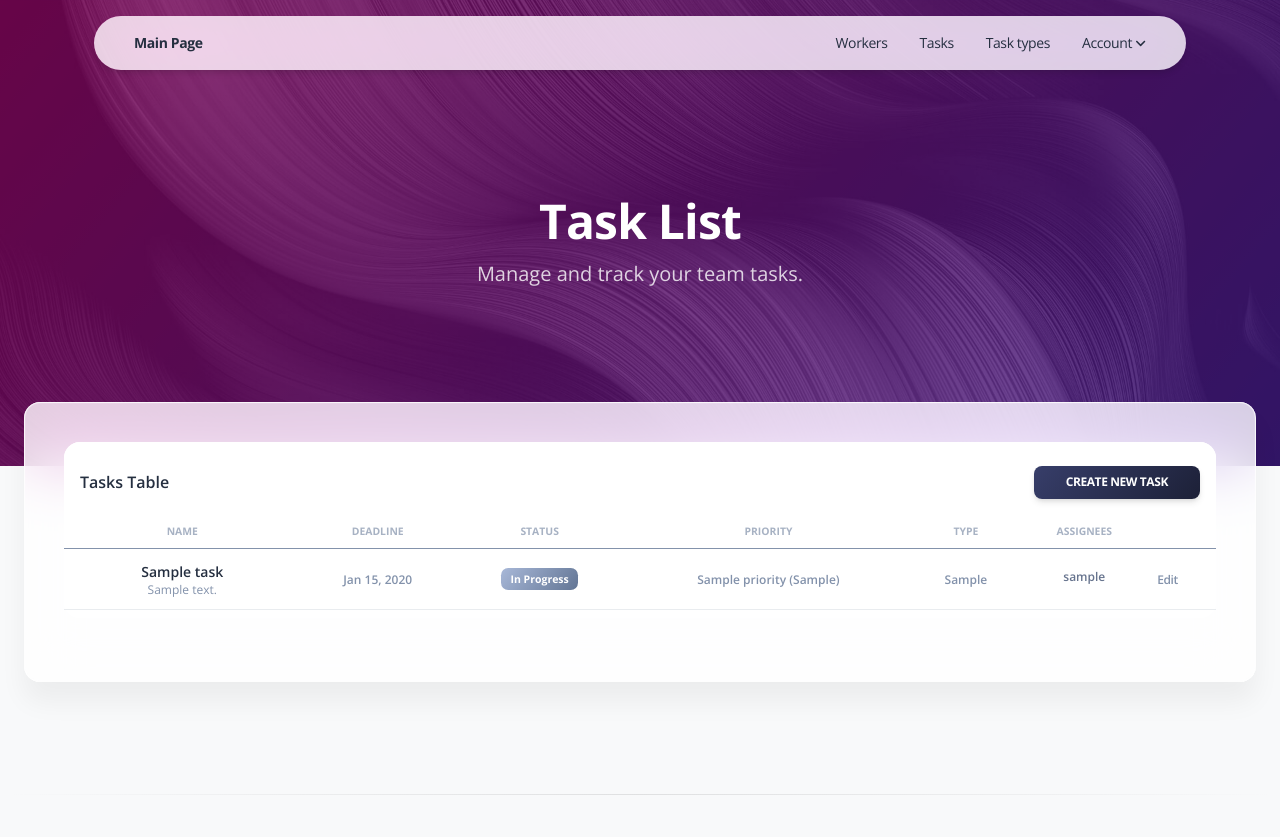
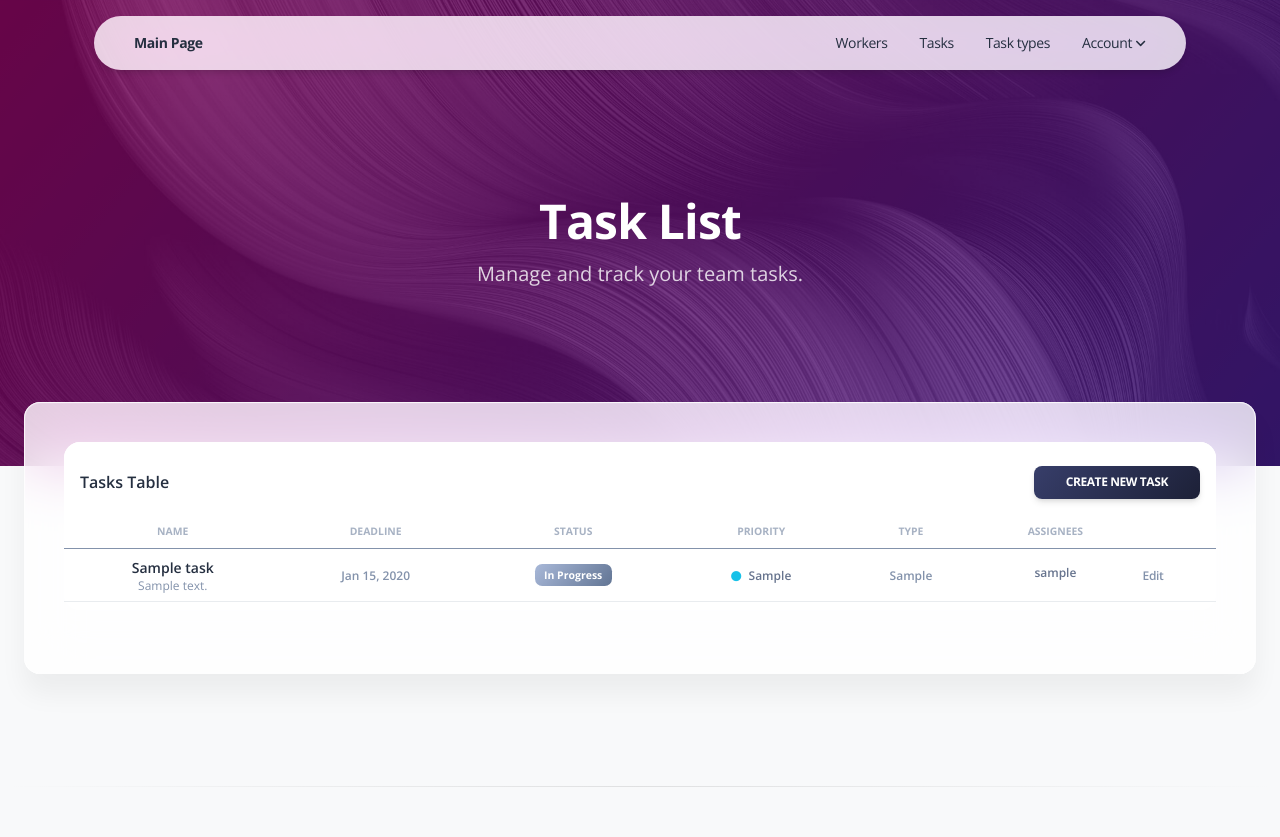
Before and after one commit to Dolteriska/IT-company-task-manager, a Django app: template templates/tasks/task_list.html in a window 1280 px wide. Shown: the top 837 px of the page. Run offline with Django 5.2, Linux system fonts and the light colour scheme; the template is opened without the code that fills it: most values are stand-ins (such as "Sample title", 1, 10 or a date in 2020); some libraries are stand-ins or nearby versions.

Commit message:
name and description position fix, changed priority display (must be changed later for better visibility)

```diff
--- a/templates/tasks/task_list.html
+++ b/templates/tasks/task_list.html
@@ -45,10 +45,14 @@
                 <tbody>
                   {% for task in task_list %}
                   <tr>
-                    <td>
-                      <div class="d-flex flex-column align-items-center justify-content-center px-3 py-1 text-center">
-                        <h6 class="mb-0 text-sm">{{ task.name }}</h6>
-                        <p class="text-xs text-secondary mb-0">{{ task.description|truncatechars:30 }}</p>
+                    <td class="align-middle" style="height: 1px;">
+                      <div class="d-flex align-items-center justify-content-center h-100 w-100">
+                        <div class="d-flex flex-column justify-content-center text-center">
+                          <h6 class="mb-0 text-sm">{{ task.name }}</h6>
+                          <p class="text-xs text-secondary mb-0">
+                            {{ task.description|truncatechars:40|default:"no description" }}
+                          </p>
+                        </div>
                       </div>
                     </td>
                     <td class="align-middle text-center">
@@ -63,8 +67,11 @@
                         <span class="badge badge-sm bg-gradient-secondary">In Progress</span>
                       {% endif %}
                     </td>
-                    <td class="align-middle text-center">
-                      <span class="text-secondary text-xs font-weight-bold">{{ task.priority }} ({{ task.get_priority_display }})</span>
+                    <td class="align-middle text-center text-sm">
+                      <span class="text-xs font-weight-bold">
+                        <i class="fa fa-circle {% if task.priority == 4 %}text-danger{% else %}text-info{% endif %} text-xxs me-1"></i>
+                        {{ task.get_priority_display }}
+                      </span>
                     </td>
                     <td class="align-middle text-center">
                       <span class="text-secondary text-xs font-weight-bold">{{ task.task_type }}</span>
@@ -95,7 +102,6 @@
                                See more
                             </a>
                           {% endif %}
-
                         {% empty %}
                           <span class="text-secondary opacity-7">No one</span>
                         {% endfor %}
@@ -115,6 +121,7 @@
                 </tbody>
               </table>
             </div>
+            {% include "includes/pagination.html" %}
           </div>
         </div>
       </div>
```
